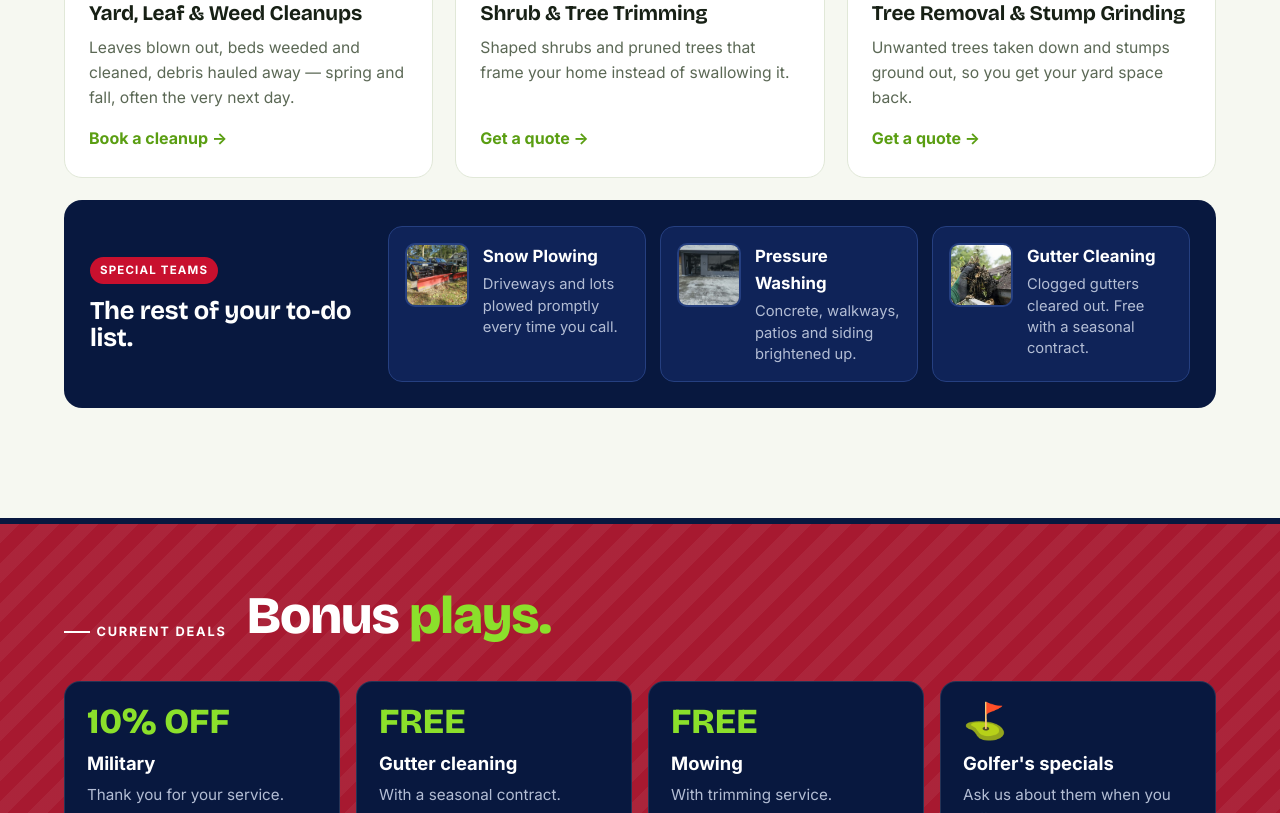
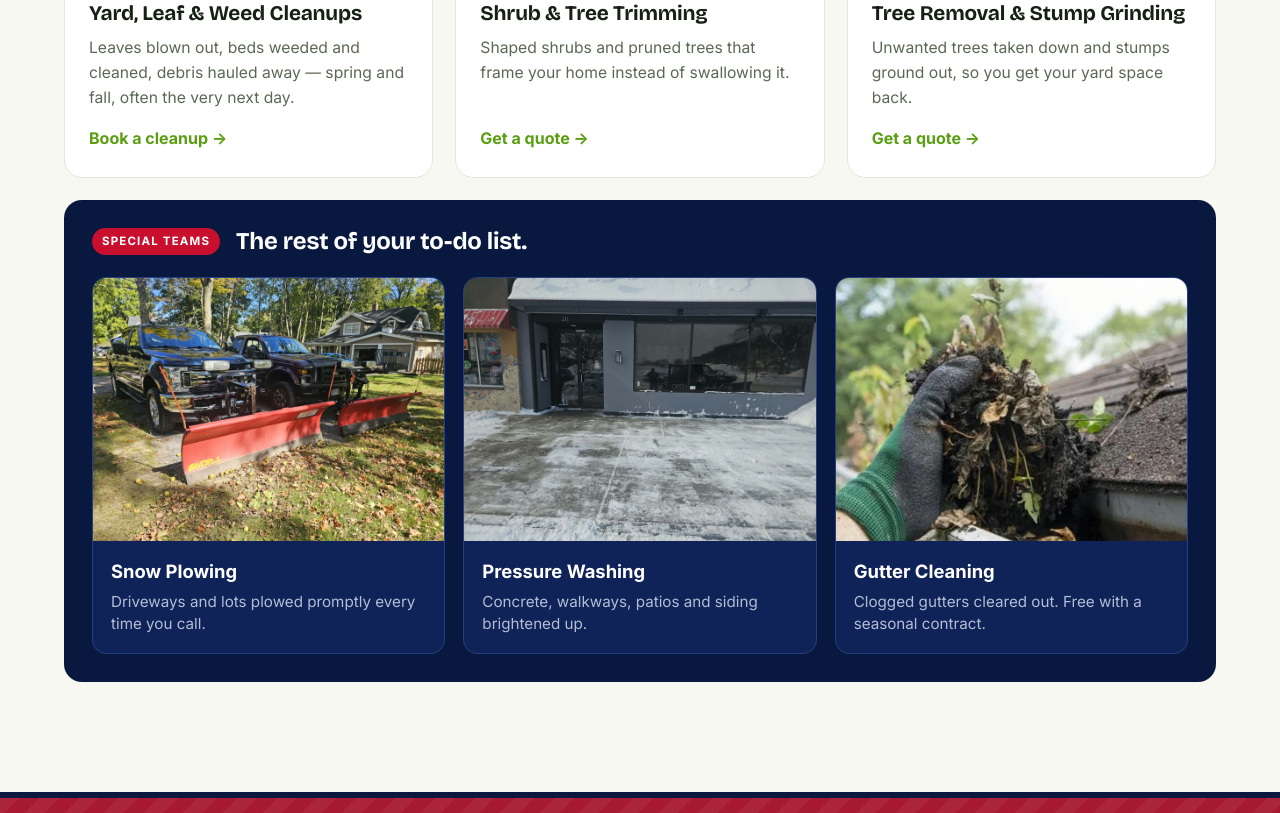
Before and after one commit to realeasysites/G3L, a website: page public/index.html in a window 1280 px wide. Shown: the part 1987-2800 px from the top of the page. Drawn offline with nearby package versions, Linux system fonts and the light colour scheme.

Commit message:
Add files via upload

```diff
--- a/public/css/style.css
+++ b/public/css/style.css
@@ -544,3 +544,25 @@ p { margin: 0 0 1em; }
 }
 /* gallery: 4 rows of the 3-col pattern */
 .gallery { grid-auto-rows: 230px; }
+
+/* v5 — real-ratio photo cards in the "Special teams" band */
+.svc-extras { grid-template-columns: repeat(3, 1fr); gap: 18px; padding: 28px; }
+.extras-head { grid-column: 1 / -1; flex-direction: row; align-items: center; justify-content: flex-start; gap: 16px; padding: 0 0 4px; }
+.extras-head .svc-tag { margin: 0; }
+.extras-head h3 { font-size: 1.5rem; }
+.extra { flex-direction: column; align-items: stretch; gap: 0; padding: 0; overflow: hidden; }
+.extra:hover { transform: translateY(-4px); }
+.x-img { width: 100%; height: auto; aspect-ratio: 4 / 3; object-fit: cover; border: 0; border-radius: 0; display: block; }
+.extra > div { padding: 16px 18px 18px; }
+.extra b { font-size: 1.15rem; }
+.extra p { font-size: .95rem; }
+@media (max-width: 1080px) { .svc-extras { grid-template-columns: repeat(3, 1fr); } }
+@media (max-width: 760px) {
+  .svc-extras { grid-template-columns: 1fr; padding: 20px 16px; }
+  .extras-head { flex-direction: column; align-items: flex-start; gap: 10px; }
+  .x-img { width: 100%; height: auto; aspect-ratio: 16 / 10; }
+}
+
+/* v5 — breathing room between words in the big display headings */
+h1, h2 { letter-spacing: -.01em; word-spacing: .1em; }
+.about-sticker span { letter-spacing: .1em; }
--- a/public/index.html
+++ b/public/index.html
@@ -194,7 +194,7 @@
       <div class="wrap about-grid">
         <div class="about-media reveal">
           <div class="about-photo"><img src="/images/crew-at-work.jpg" alt="Green Life crew member in a branded shirt digging out roots along a house foundation" loading="lazy" width="1200" height="1600"></div>
-          <div class="about-sticker"><span>Since</span><b>2022</b><span>Rochester local</span></div>
+          <div class="about-sticker"><span>Since</span><b>2022</b><span>Local</span></div>
         </div>
         <div class="about-copy">
           <p class="eyebrow eyebrow-dark">Meet the team</p>
```
